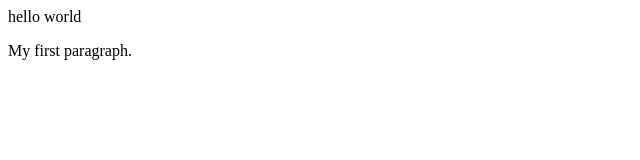
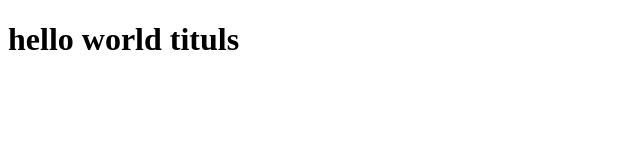
Before and after one commit to oakypoo/Webpage3, a plain HTML site: page index.html in a window 1280 px wide. Shown: the whole page, without its empty margins (0-640 px from the left). Drawn offline with Linux system fonts and the light colour scheme.

Commit message:
Update index.html

```diff
--- a/index.html
+++ b/index.html
@@ -1,10 +1,14 @@
 <!DOCTYPE html>
+
 <html>
+
+<head>
+  <title>webpage3</title>
+  <link rel="icon" type="image/png" href="https://love2dev.com/img/2000px-instagram_logo_2016svg-2000x2000.png">
+</head>
+
 <body>
+  <h1>hello world tituls</h1>
+</body>
 
-hello world
-<p>My first paragraph.</p>
-
-
-</body>
 </html>
```
